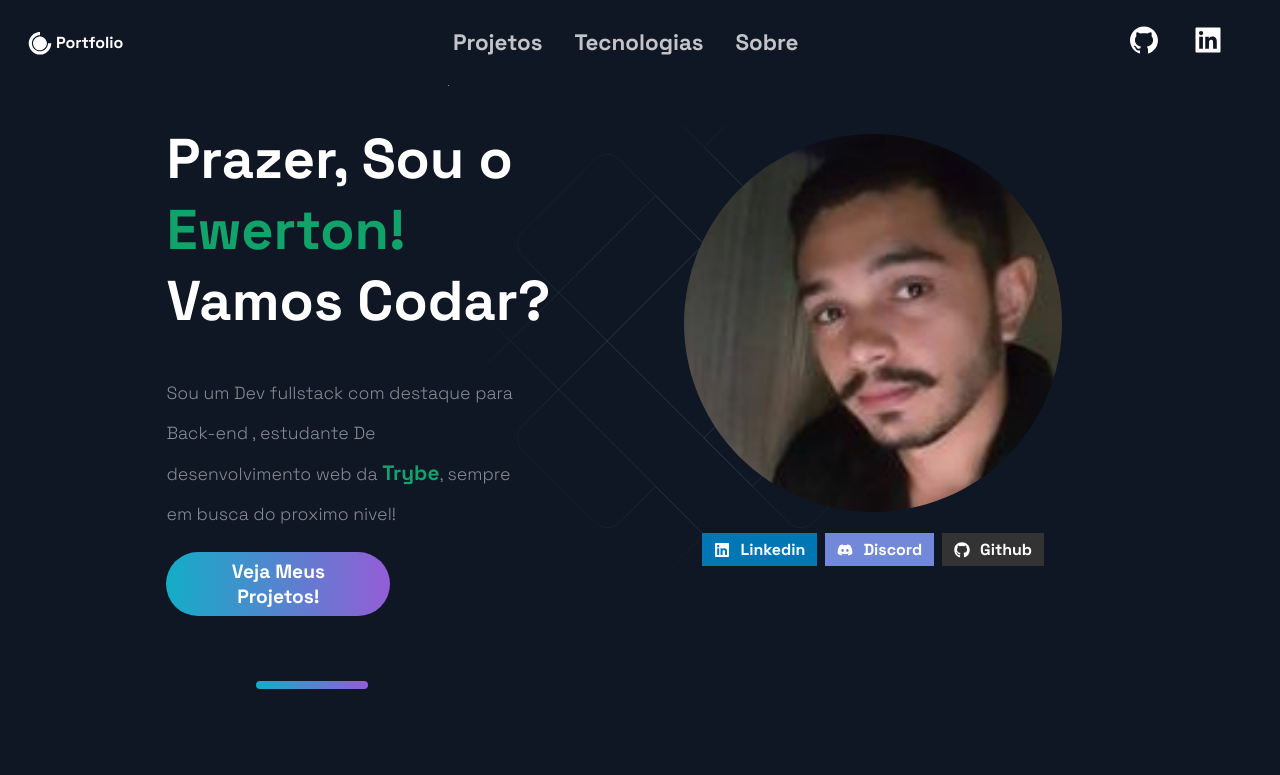
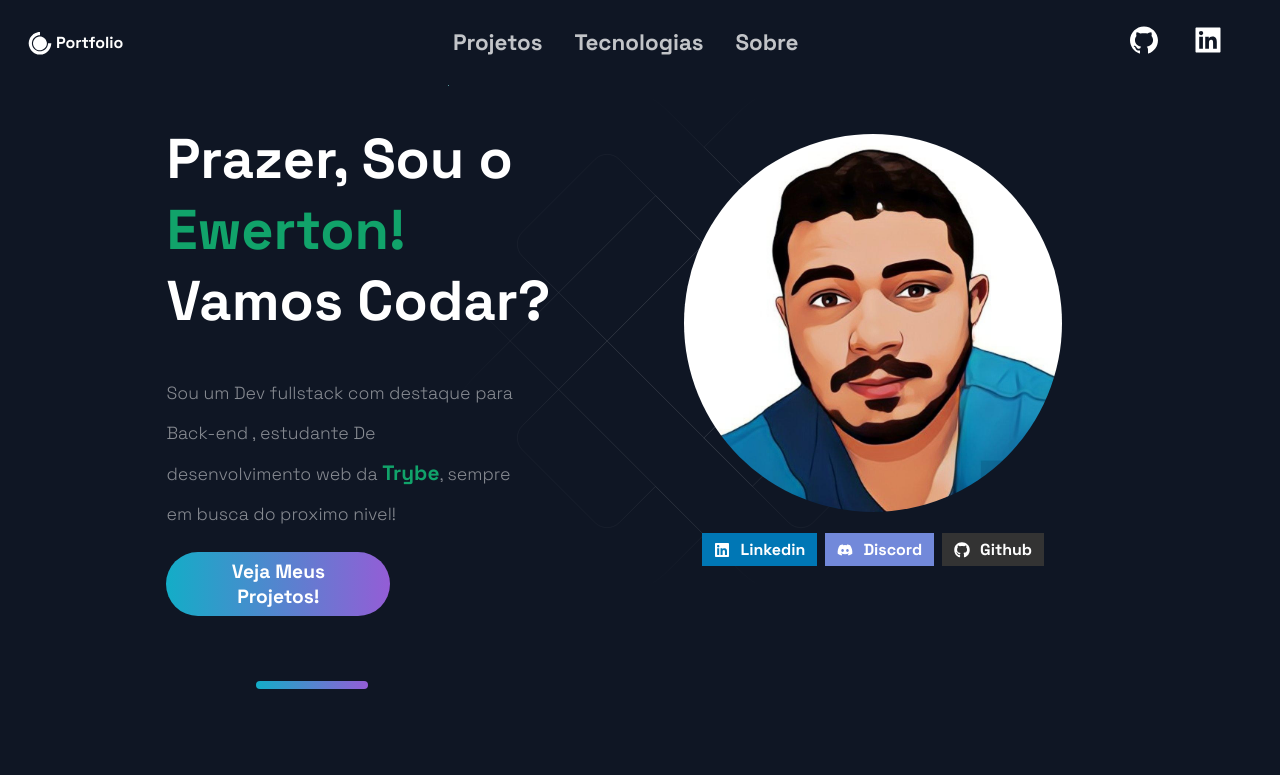
Before and after one commit to ewertonribeiro/ewerton_portfolio, a Next.js app: page / in a window 1280 px wide. Shown: the top 775 px of the page. Built offline with nearby package versions, Linux system fonts and the light colour scheme.

Commit message:
Coloquei minha foto em estilo desenho

```diff
--- a/Components/Photo.tsx
+++ b/Components/Photo.tsx
@@ -31,7 +31,7 @@ const Photo = () => {
     <aside className={style.photo_aside}>
       <div className={style.photo}>
         <Image
-          src="/assets/218480281_1339201426495100_5152472262235085304_n.jpg"
+          src="/assets/meudesenho.png"
           alt="Imagem de Ewerton Ribeiro"
           width={800}
           height={800}
--- a/styles/Photo.module.css
+++ b/styles/Photo.module.css
@@ -7,17 +7,17 @@
 }
 
 .photo {
-  animation: showAside 2s ease-in-out;
+  animation: moveToLeft 2s ease-in-out;
 }
 
 .image_socials {
   display: flex;
   gap: 8px;
-  animation: showSocials 2s ease-in-out 2.2s;
+  animation: moveUp 2s ease-in-out 2.2s;
   animation-fill-mode: backwards;
 }
 
-@keyframes showAside {
+@keyframes moveToLeft {
   0% {
     opacity: 0;
     transform: translateX(150px);
@@ -29,7 +29,7 @@
   }
 }
 
-@keyframes showSocials {
+@keyframes moveUp {
   0% {
     opacity: 0;
     transform: translateY(30px);
```
Also changed, not shown: public/assets/meudesenho.png (added), public/assets/meudesenho1.jpg (added).
